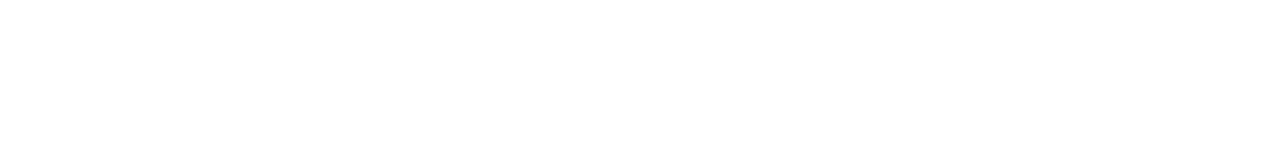
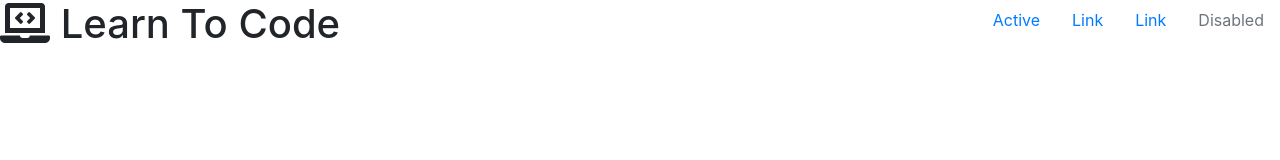
Before and after one commit to tjdolphin23/productLanding, a plain HTML site: page index.html in a window 1280 px wide. Drawn offline with nearby package versions, Linux system fonts and the light colour scheme.

Commit message:
finish header and nav bar float display, one line with icon

```diff
--- a/index.html
+++ b/index.html
@@ -4,9 +4,51 @@
 	<meta charset="utf-8">
 	<meta http-equiv="X-UA-Compatible" content="IE=edge">
 	<title>Product Landing Page</title>
+	<!-- Font Awesome and Icons -->
+	<link rel="stylesheet" href="https://use.fontawesome.com/releases/v5.6.3/css/all.css" integrity="sha384-UHRtZLI+pbxtHCWp1t77Bi1L4ZtiqrqD80Kn4Z8NTSRyMA2Fd33n5dQ8lWUE00s/" crossorigin="anonymous">
+	<!-- Bootstrap CDN -->
+	<link rel="stylesheet" href="https://stackpath.bootstrapcdn.com/bootstrap/4.2.1/css/bootstrap.min.css" integrity="sha384-GJzZqFGwb1QTTN6wy59ffF1BuGJpLSa9DkKMp0DgiMDm4iYMj70gZWKYbI706tWS" crossorigin="anonymous">
+	<!-- CSS Stylesheet Link -->
 	<link rel="stylesheet" href="style.css">
 </head>
 <body>
+	<!-- Nav Bar -->
+
+	<!-- <nav class="nav">
+		<a class="nav-link active" href="#">Active</a>
+  		<a class="nav-link" href="#">Link</a>
+  		<a class="nav-link" href="#">Link</a> -->
+  	<header>
+
+  	<h1><i class="fas fa-laptop-code fa-1x"></i>
+  	Learn To Code</h1>
+
+  	<nav>
+	<!-- Nav bar links -->
+		<ul class="nav justify-content-end">
+			<li class="nav-item">
+			    <a class="nav-link active" href="#">Active</a>
+			</li>
+			<li class="nav-item">
+			    <a class="nav-link" href="#">Link</a>
+			  </li>
+			<li class="nav-item">
+			    <a class="nav-link" href="#">Link</a>
+			</li>
+			<li class="nav-item">
+			    <a class="nav-link disabled" href="#" tabindex="-1" aria-disabled="true">Disabled</a>
+			</li>
+		</ul>
+	</nav>
+	</header>
+
+
+
+
+
+
+
+
 
 
 </body>
--- a/style.css
+++ b/style.css
@@ -0,0 +1,12 @@
+header {
+	display: inline;
+}
+
+h1 {
+	float: left;
+	display: inline-block;
+}
+
+i {
+
+}
```
